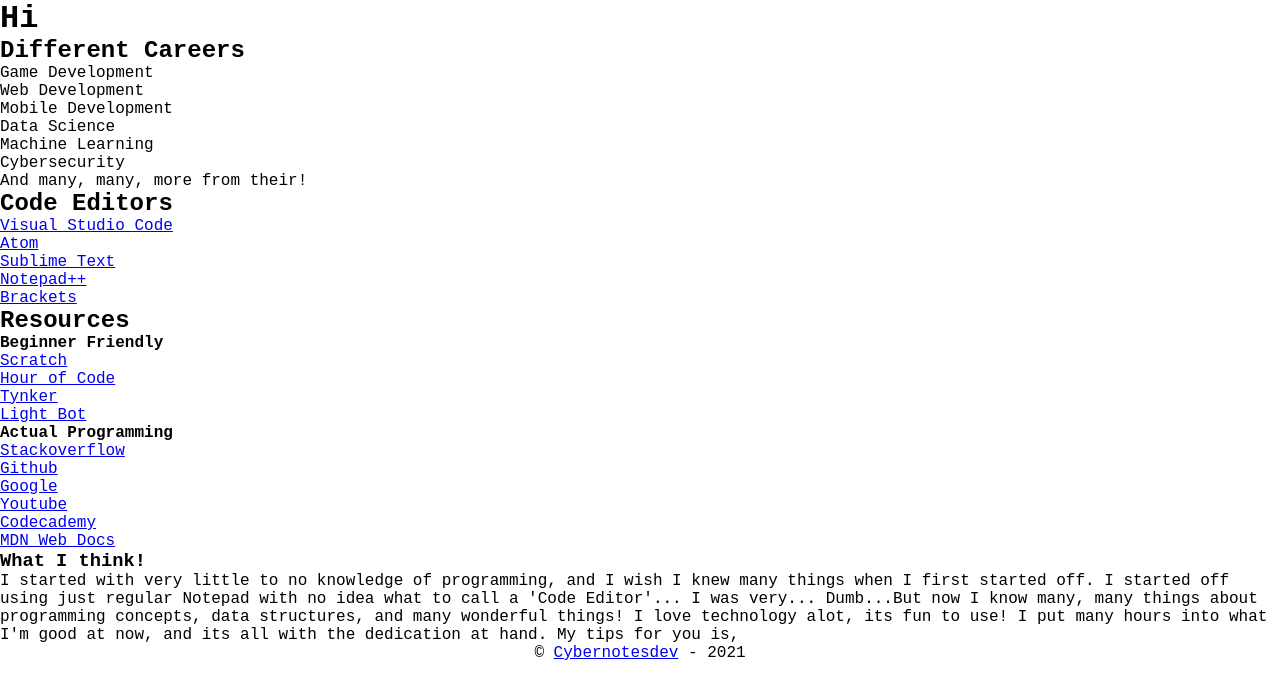
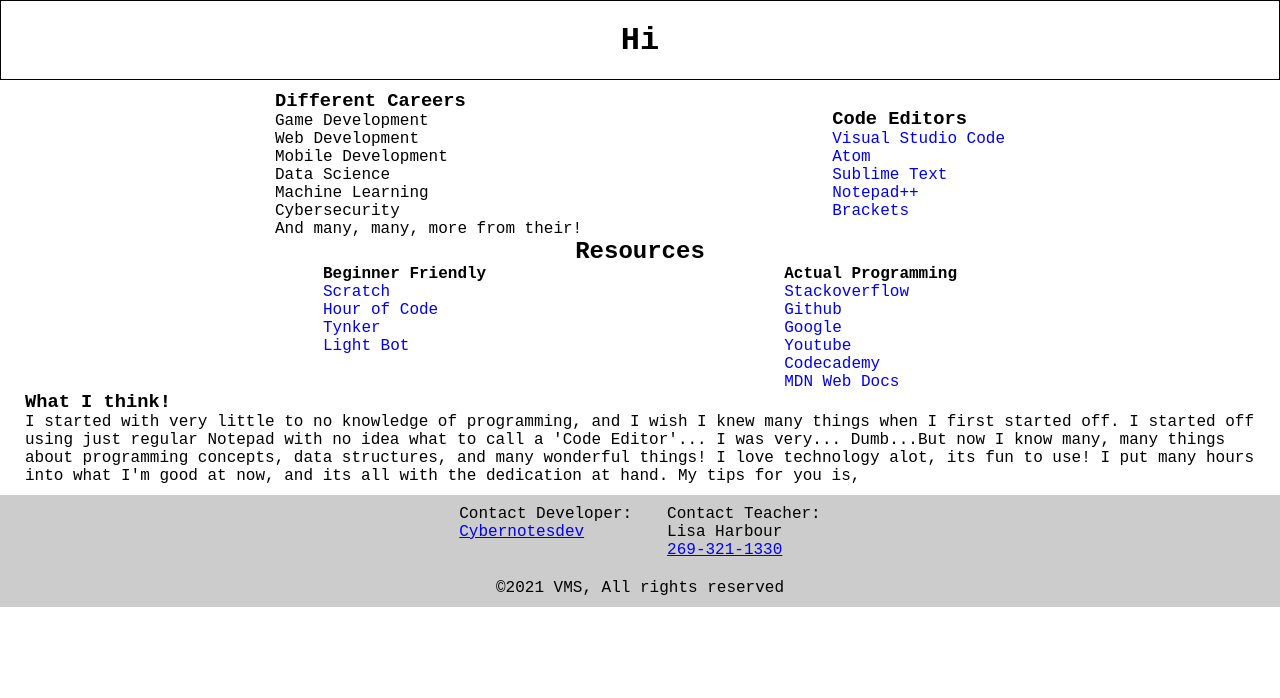
Before and after one commit to CyberNotesDev/coding-club-website, a plain HTML site: page index.html in a window 1280 px wide. Drawn offline with Linux system fonts and the light colour scheme.

Commit message:
Modified

```diff
--- a/index.html
+++ b/index.html
@@ -17,7 +17,8 @@
         </div>
     </header>
     <main>
-        <section>
+        <section class="test">
+            <section class="careers">
                 <div>
                     <h1>Different Careers</h1>
                     <ul>
@@ -31,7 +32,7 @@
                     </ul>
                 </div>
             </section>
-        <section>
+            <section class="editors">
                 <div>
                     <h1>Code Editors</h1>
                     <ul>
@@ -43,9 +44,12 @@
                     </ul>
                 </div>
             </section>
-        <section>
+        </section>
+        <section class="resources">
             <div>
                 <h1>Resources</h1>
+                <div class="resources-links">
+                    <div class="resources-link-beginner">
                         <h4>Beginner Friendly</h4>
                         <ul>
                             <ul>
@@ -55,6 +59,8 @@
                                 <li><a href="https://lightbot.com/">Light Bot</a></li>
                             </ul>
                         </ul>
+                    </div>
+                    <div class="resources-link-programming">
                         <h4>Actual Programming</h4>
                         <ul>
                             <li><a href="https://stackoverflow.com/">Stackoverflow</a></li>
@@ -65,8 +71,10 @@
                             <li><a href="https://developer.mozilla.org/en-US/">MDN Web Docs</a></li>
                         </ul>
                     </div>
+                </div>
+            </div>
         </section>
-        <section>
+        <section class="my-opinion">
             <div>
                 <h3>What I think!</h3>
                 <p>I started with very little to no knowledge of programming, and I wish I knew many things when I first started off. I started off using just regular Notepad with no idea what to call a 'Code Editor'... I was very... Dumb...But now I know many, many things about programming concepts, data structures, and many wonderful things! I love technology alot, its fun to use! I put many hours into what I'm good at now, and its all with the dedication at hand. My tips for you is, </p>
@@ -75,7 +83,20 @@
     </main>
     <footer>
         <div>
-            <p>&copy; <a href="https://www.instagram.com/cybernotesdev">Cybernotesdev</a> - <span id="year"></span></p>
+            <div class="contacts">
+                <div class="dev-contacts">
+                    <p>Contact Developer:</p>
+                    <p><a title="Developers Social" href="https://www.instagram.com/cybernotesdev" target="_blank" rel="noopener">Cybernotesdev</a></p>
+                </div>
+                <div class="teacher-contacts">
+                    <p>Contact Teacher:</p>
+                    <p>Lisa Harbour</p>
+                    <p><a href="tel:+2693211330">269-321-1330</a></p>
+                </div>
+            </div>
+            <div class="copyright">
+                <p>&copy;<span id="year"></span> VMS, All rights reserved</p>
+            </div>
         </div>
     </footer>
 </body>
--- a/style.css
+++ b/style.css
@@ -8,6 +8,57 @@ body {
     font-family: 'Courier New', Courier, monospace;
 }
 
-footer > div {
+header {
+    border: 1px solid black;
+    display: flex;
+    justify-content: center;
+    align-items: center;
+    height: 10vh;
+}
+
+main {
+    padding: 10px 25px;
+}
+
+main ul {
+    list-style-type: none;
+}
+
+main ul li a {
+    text-decoration: none;
+}
+
+main .test {
+    display: flex;
+    justify-content: space-evenly;
+    align-items: center;
+}
+
+main .resources h1 {
     text-align: center;
 }
+
+main .resources-links {
+    display: flex;
+    justify-content: space-evenly;
+    align-items: flex-start;
+}
+
+footer {
+    background-color: #cccccc;
+    padding: 10px 20px;
+}
+
+footer .contacts {
+    display: flex;
+    justify-content: center;
+}
+
+footer .teacher-contacts {
+    margin-left: 35px;
+}
+
+footer .copyright {
+    text-align: center;
+    margin-top: 20px;
+}
```
Lines whose indentation alone changed are shown as unchanged.
